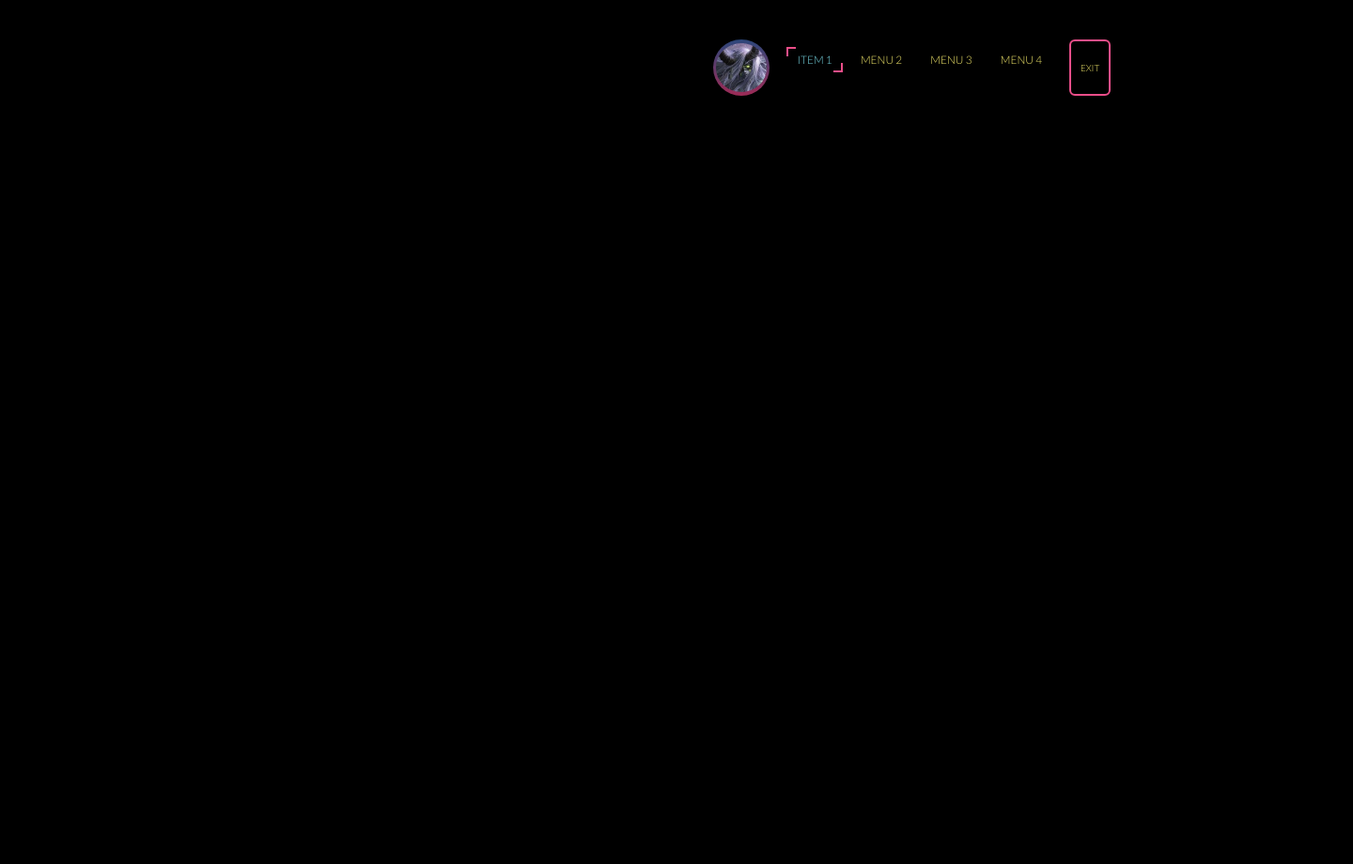
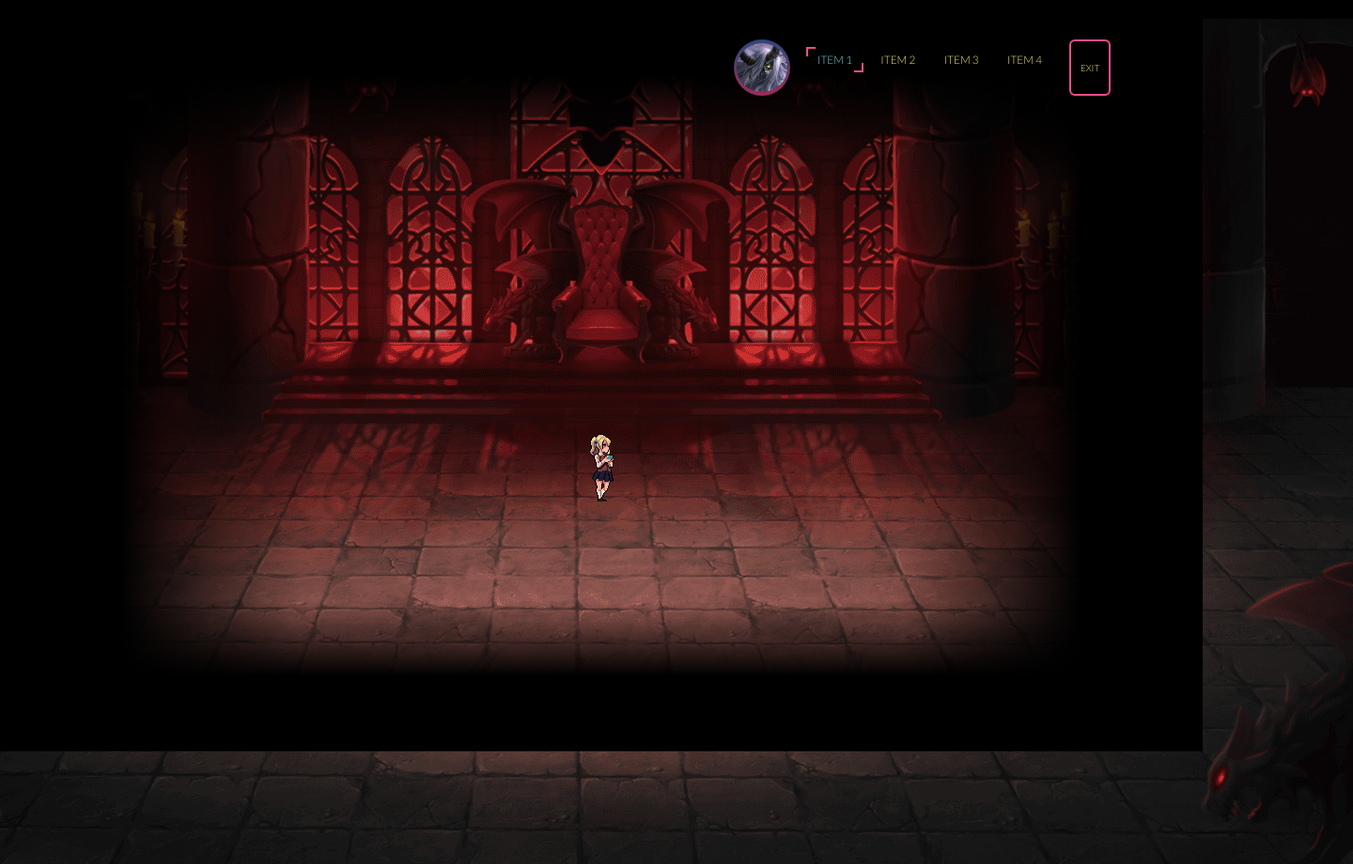
Before and after one commit to Melgoris/not-fight-club, a website built with Vite: page index.html in a window 1280 px wide. Both pictures are taken after typing "Sample" into the empty fields and a click on the button "Go". Shown: the whole page at 94% size, 1440 px wide, since content can reach past the window. Before the commit the page ends 800 px from the top, so only its background shows below. Built offline with nearby package versions, Linux system fonts and the light colour scheme.

Commit message:
feat: add basic class component for characters

```diff
--- a/index.html
+++ b/index.html
@@ -22,20 +22,19 @@
             <button class="menu__link">Item 1</button>
           </li>
           <li class="menu__item">
-            <button class="menu__link">Menu 2</button>
+            <button class="menu__link">Item 2</button>
           </li>
           <li class="menu__item">
-            <button class="menu__link">Menu 3</button>
+            <button class="menu__link">Item 3</button>
           </li>
           <li class="menu__item">
-            <button class="menu__link">Menu 4</button>
+            <button class="menu__link">Item 4</button>
           </li>
         </ul>
       </nav>
       <button class="reset">Exit</button>
     </div>
     <div id="app">
-
       <section class="current-screan">
         <div class="login" id="_login">
           <div class="login-form">
@@ -46,16 +45,18 @@
           </div>
         </div>
       </section>
+
       <section class="current-screan">
         <div class="character-ui" id="_characterUi">
-          <div class="player-container">
+          <div class="character"></div>
+          <!-- <div class="player-container">
             <span class="player-name" id="displayPlayerName"></span>
             <span id="wins"></span>
             <span id="losses"></span>
             <button class="login-button" id="win-btn">Go win</button>
             <button class="login-button" id="loss-btn">Go lose</button>
             <button class="login-button" id="logout-btn">logout</button>
-          </div>
+          </div> -->
         </div>
       </section>
     </div>
--- a/src/main.js
+++ b/src/main.js
@@ -1,6 +1,8 @@
 import './style.css'
 import {routesUi} from './modules/routes'
 import {headerMenuUi} from './modules/headerMenu'
+import {charactersUi} from './modules/characters'
 
 routesUi()
 headerMenuUi()
+charactersUi()
--- /dev/null
+++ b/src/modules/characterComponent.js
@@ -0,0 +1,50 @@
+export class Character {
+  constructor({sprite, frameWidth, frameHeight, totalFrames, fps, container}) {
+    this.sprite = sprite
+    this.frameWidth = frameWidth
+    this.frameHeight = frameHeight
+    this.totalFrames = totalFrames
+    this.fps = fps
+    this.container = container
+    this.currentFrame = 0
+    this.intervalId = null
+
+    this._createElement()
+  }
+
+  _createElement() {
+    this.element = document.createElement('div')
+    this.element.style.width = `${this.frameWidth}px`
+    this.element.style.height = `${this.frameHeight}px`
+    this.element.style.backgroundImage = `url(${this.sprite})`
+    this.element.style.backgroundRepeat = 'no-repeat'
+    this.element.style.imageRendering = 'pixelated'
+    this.container.appendChild(this.element)
+  }
+
+  _animate(startFrame, endFrame, loop = true, onFinish) {
+    clearInterval(this.intervalId)
+    this.currentFrame = startFrame
+    const frameTime = 1000 / this.fps
+
+    this.intervalId = setInterval(() => {
+      this.element.style.backgroundPositionX = `-${
+        this.currentFrame * this.frameWidth
+      }px`
+      this.currentFrame++
+
+      if (this.currentFrame > endFrame) {
+        if (loop) {
+          this.currentFrame = startFrame
+        } else {
+          clearInterval(this.intervalId)
+          if (onFinish) onFinish()
+        }
+      }
+    }, frameTime)
+  }
+
+  idle() {
+    this._animate(0, this.totalFrames - 1, true)
+  }
+}
--- /dev/null
+++ b/src/modules/characters.js
@@ -0,0 +1,13 @@
+import {Character} from './characterComponent'
+export const charactersUi = () => {
+  const characterBlock = document.querySelector('.character')
+  const schoolGirlDefoult = new Character({
+    sprite: '/img/characters/schoolGirl/Idle.png',
+    frameWidth: 128,
+    frameHeight: 128,
+    totalFrames: 9,
+    fps: 8,
+    container: characterBlock,
+  })
+  schoolGirlDefoult.idle()
+}
--- a/src/style.css
+++ b/src/style.css
@@ -310,20 +310,31 @@ nav {
 }
 
 /*login*/
-.login {
+.login,
+.character-ui {
   position: relative;
   display: none;
   justify-content: center;
   align-items: center;
   width: 1600px;
   height: 900px;
-  background-image: url(/img/backgrounds/prelogin.webp);
   background-size: auto;
   background-position: center;
   background-repeat: no-repeat;
 }
 
-.login.active {
+.login {
+  background-image: url(/img/backgrounds/prelogin.webp);
+  background-repeat: no-repeat;
+}
+
+.character-ui {
+  background-image: url(/img/backgrounds/champ-select.png);
+  background-repeat: no-repeat;
+}
+
+.login.active,
+.character-ui.active {
   display: flex;
 }
 
@@ -383,3 +394,12 @@ nav {
 }
 
 /*login*/
+/*character select*/
+.character {
+  overflow: hidden;
+  image-rendering: pixelated;
+  position: absolute;
+  z-index: 30;
+}
+
+/*character select*/
```
Also changed, not shown: public/img/backgrounds/champ-select.png (added), public/img/characters/schoolGirl/Idle.png (added).
